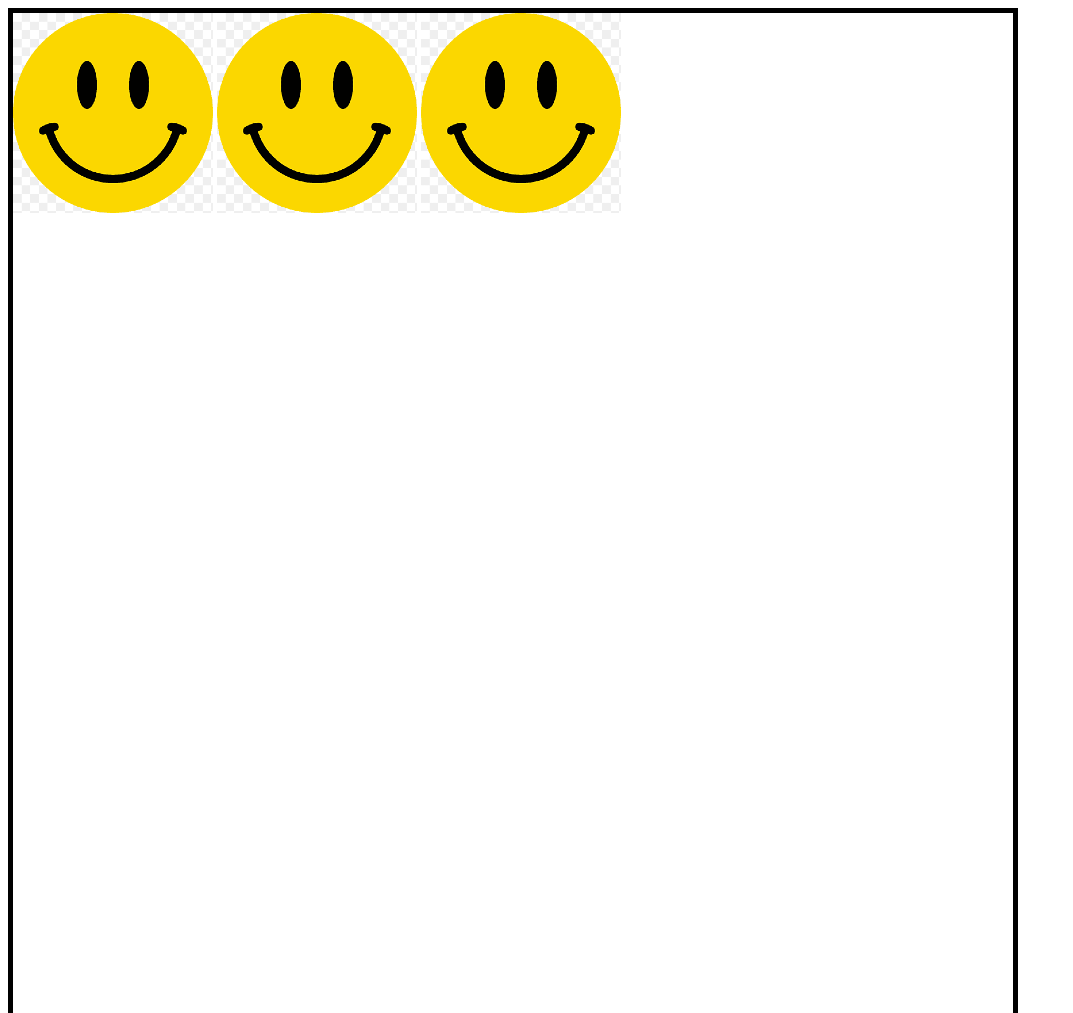
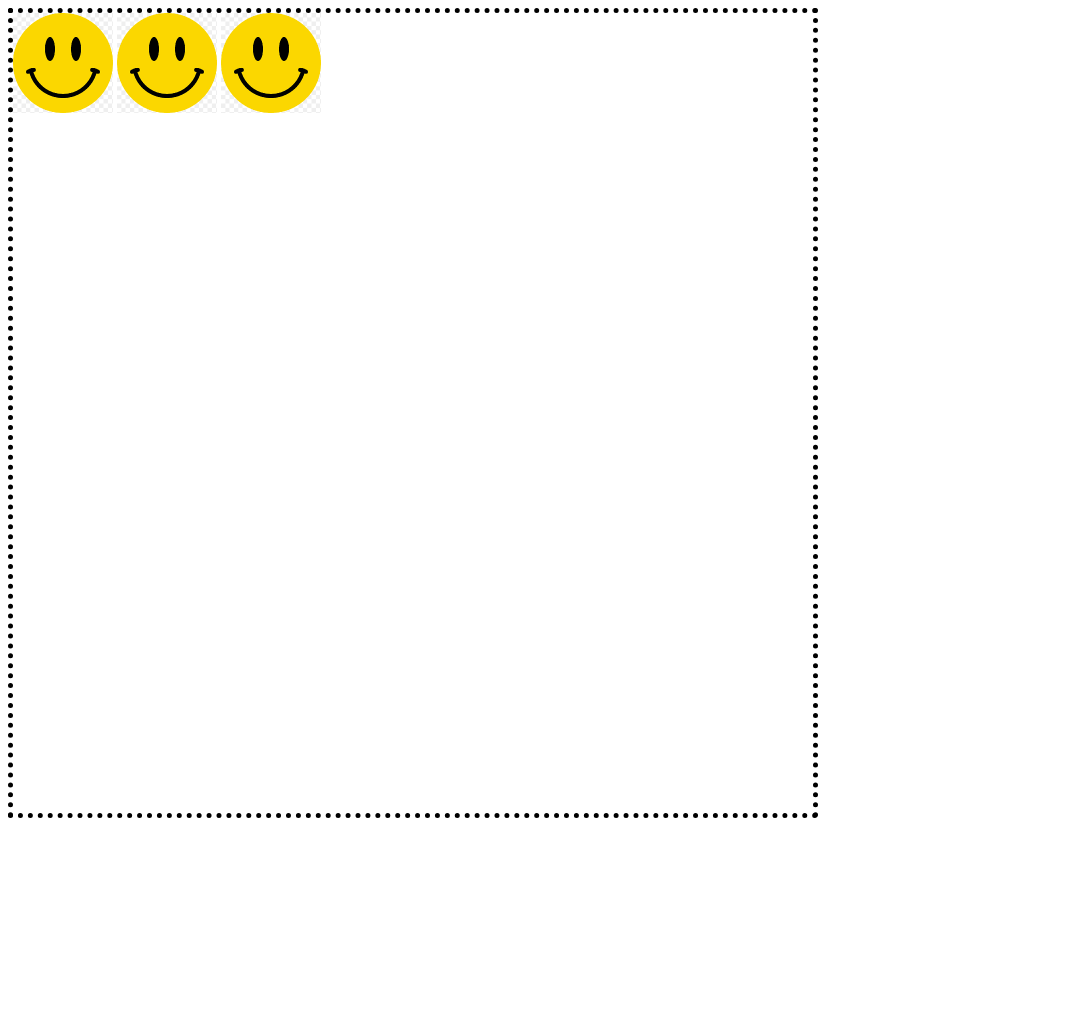
Before and after one commit to Jiguro/class-css-flexlayout, a plain HTML site: page index.html in a window 1280 px wide. Shown: the top 1013 px of the page, without its empty margins (0-1073 px from the left). After the commit the page ends 826 px from the top, so only its background shows below. Drawn offline with Linux system fonts and the light colour scheme.

Commit message:
Minor amendments

```diff
--- a/index.html
+++ b/index.html
@@ -6,7 +6,7 @@
     </head>
     <body>
         <section>
-            <div>
+            <div class="most-outer-playground">
                 <img src="images/smiley.png">
                 <img src="images/smiley.png">
                 <img src="images/smiley.png">
--- a/scss/main.scss
+++ b/scss/main.scss
@@ -1,5 +1,14 @@
 section {
-    width: 1000px;
-    height: 1000px;
-    border: 5px solid black;
+    width: 800px;
+    height: 800px;
+    border: 5px dotted black;
 }
+
+img {
+    width: 100px;
+    height: 100px;
+}
+
+.most-outer-playground {
+    display: initial;
+}
```
Also changed, not shown: css/main.css.
